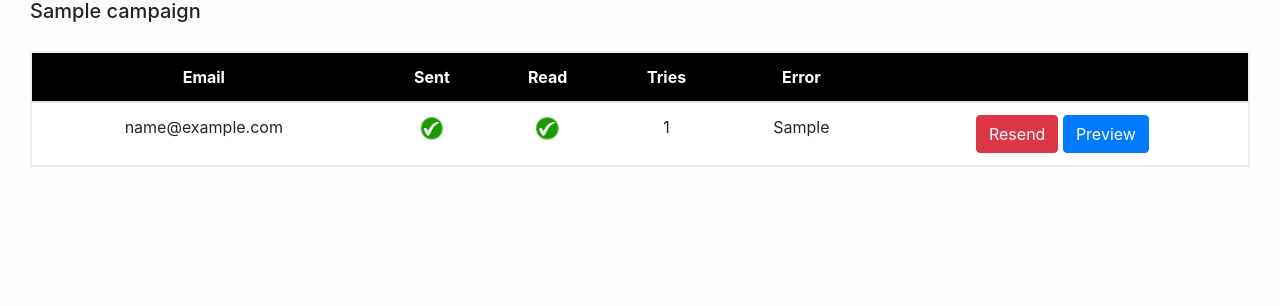
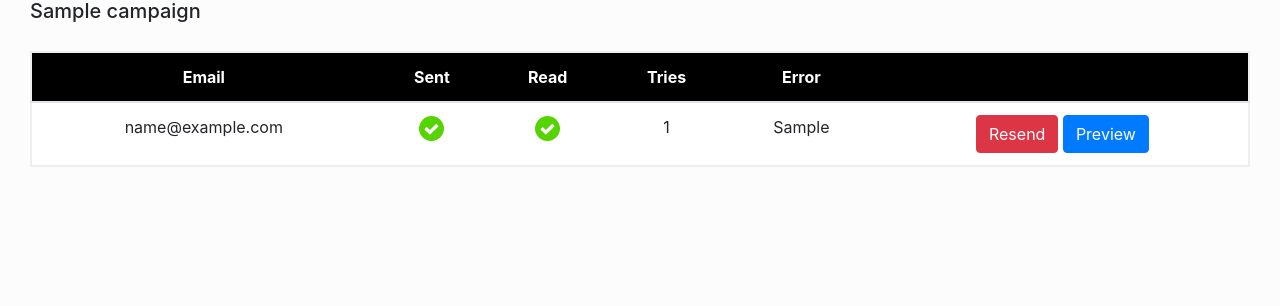
Before and after one commit to pulsejet/cobalt, a Django app: page /campaign/00000000-0000-0000-0000-000000000001 in a window 1280 px wide. Shown: the part 129-435 px from the top of the page. Run offline with Django 3.2, Linux system fonts and the light colour scheme; a user stored in the database is signed in; tables that the repository leaves empty hold one stand-in row (values such as "Sample post"); parts of the project's set-up code (start-up, migrations or seed data) failed here and were passed over; some libraries are stand-ins or nearby versions.

Commit message:
Replace icons with svg

```diff
--- a/campaign/static/css/custom.css
+++ b/campaign/static/css/custom.css
@@ -97,7 +97,7 @@ td, th {
 
 @keyframes spin {
     from {transform:rotate(0deg);}
-    to {transform:rotate(-360deg);}
+    to {transform:rotate(360deg);}
 }
 
 /* Quilljs */
--- a/campaign/templates/mail_row.html
+++ b/campaign/templates/mail_row.html
@@ -4,19 +4,19 @@
     <td>{{ m.email }}</td>
     <td>
         {% if m.success %}
-            <img class="tick" src='{% static "img/good.jpg" %}' alt="T"/>
+            <img class="tick" src='{% static "img/good.svg" %}' alt="T"/>
         {% else %}
-            <img class="tick" src='{% static "img/bad.jpg" %}' alt="F"/>
+            <img class="tick" src='{% static "img/bad.svg" %}' alt="F"/>
         {% endif %}
     </td>
 
     {% if campaign.mailtrack %}
     <td>
         {% if m.read_count > 0 %}
-            <img class="tick" src='{% static "img/good.jpg" %}' alt="T"
+            <img class="tick" src='{% static "img/good.svg" %}' alt="T"
                  data-toggle="tooltip" title="{{ m.read_count }}" data-placement="right" />
         {% else %}
-            <img class="tick" src='{% static "img/bad.jpg" %}' alt="F"
+            <img class="tick" src='{% static "img/bad.svg" %}' alt="F"
                  data-toggle="tooltip" title="No data" data-placement="right" />
         {% endif %}
     </td>
```
Also changed, not shown: campaign/templates/campaign_row.html (+5 -5 lines), campaign/static/img/bad.jpg (deleted), campaign/static/img/bad.svg (added), campaign/static/img/good.jpg (deleted), campaign/static/img/good.svg (added), campaign/static/img/part.jpg (deleted), campaign/static/img/part.svg (added), campaign/static/img/processing.png (deleted), campaign/static/img/processing.svg (added).
